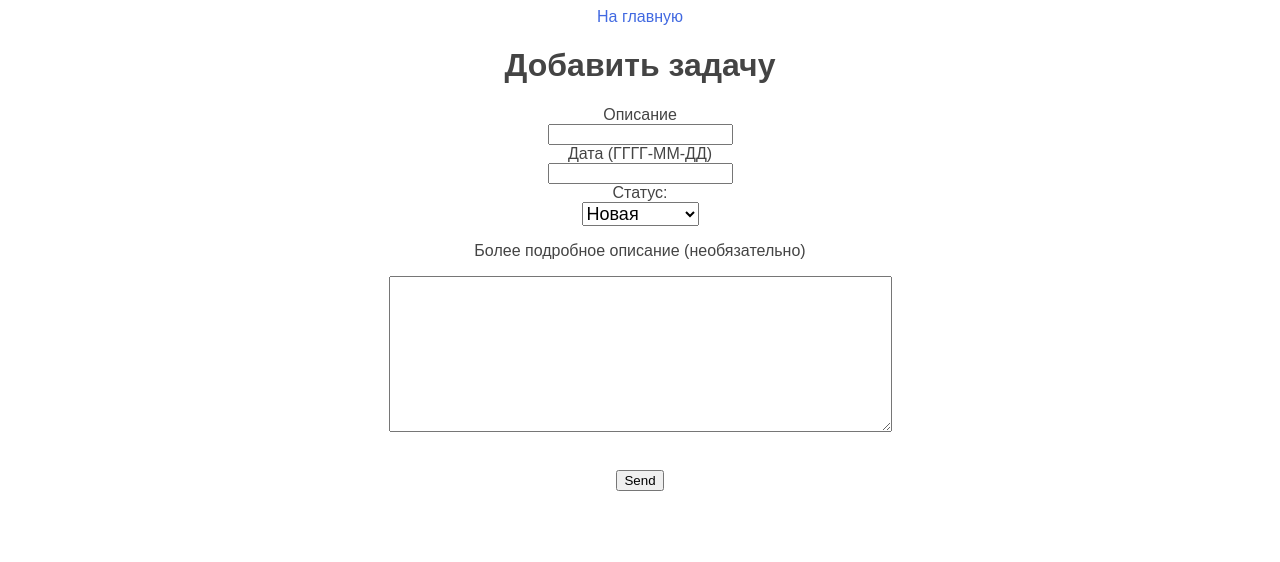
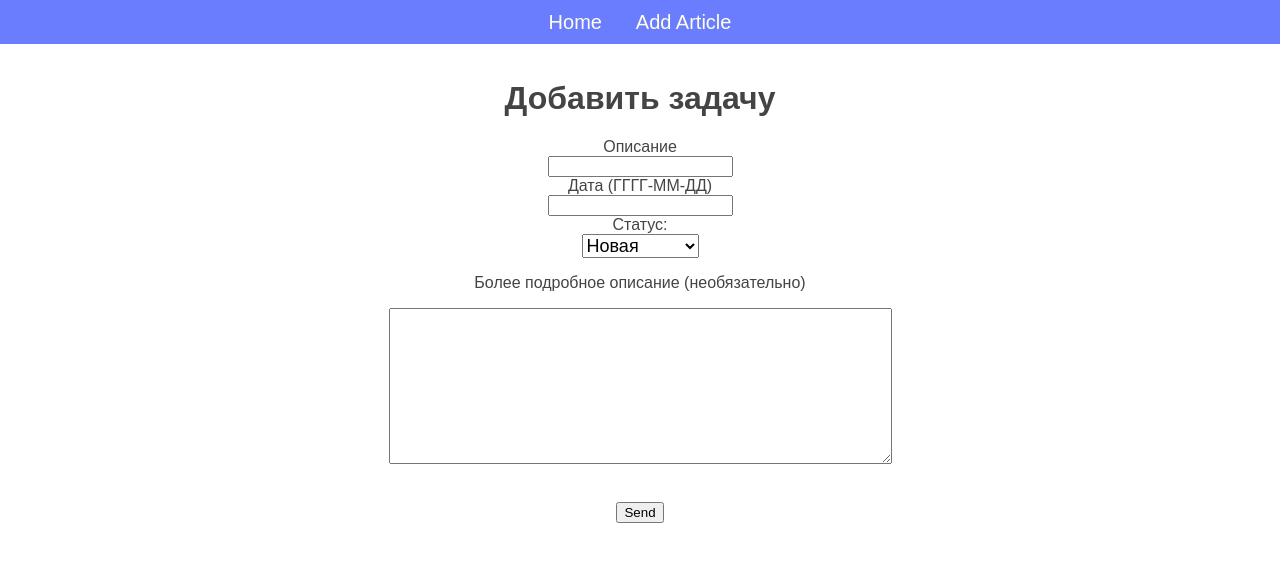
Before and after one commit to AzatKaparov/homework_46_6_azat, a Django app: page /tasks/add/ in a window 1280 px wide. Shown: the top 562 px of the page. Run offline with Django 3.2, Linux system fonts and the light colour scheme.

Commit message:
Версия домашней работы без бонуса

```diff
--- a/source/webapp/static/css/add.css
+++ b/source/webapp/static/css/add.css
@@ -23,3 +23,7 @@ a {
     text-decoration: none;
     color: royalblue;
 }
+
+h1 {
+    margin-top: 80px;
+}
--- a/source/webapp/static/css/style.css
+++ b/source/webapp/static/css/style.css
@@ -43,3 +43,48 @@ a {
     background-color: cornflowerblue;
     margin-top: 5px;
 }
+
+.navbar {
+    display: block;
+    background: #6a7dff;
+    position: fixed;
+    top: 0;
+    right: 0;
+    left: 0;
+    font-size: 0;
+    box-sizing: border-box;
+    padding: 7px 30px;
+}
+
+.menu {
+    font-size: 14px;
+    line-height: 1;
+    padding: 0;
+    margin: 0;
+    display: inline-block;
+    color: #fffee8;
+}
+
+.menu li {
+    display: inline-block;
+}
+
+.menu a {
+    display: inline-block;
+    text-decoration: none;
+    color: inherit;
+    padding: 5px 15px;
+}
+
+.menu a:hover {
+    color: #ffc122;
+    text-decoration: underline;
+}
+
+h1 {
+    margin-top: 80px;
+}
+
+li {
+    font-size: 20px;
+}
--- a/source/webapp/templates/base.html
+++ b/source/webapp/templates/base.html
@@ -1,10 +1,27 @@
-<!DOCTYPE html>
+{% load staticfiles %}
+<!doctype html>
 <html lang="en">
 <head>
     <meta charset="UTF-8">
-    <title>Title</title>
+    <meta name="viewport"
+          content="width=device-width, user-scalable=no, initial-scale=1.0, maximum-scale=1.0, minimum-scale=1.0">
+    <meta http-equiv="X-UA-Compatible" content="ie=edge">
+    <title>{% block title %}My Site{% endblock %}</title>
+    <link rel="stylesheet" href="{% static 'css/style.css' %}">
+    {% block styles %}{% endblock %}
 </head>
 <body>
-
+<nav class="navbar">
+    <div class="container">
+        <ul class="menu">
+            <li><a href="{% url 'index' %}">Home</a></li>
+            <li><a href="{% url 'task_add' %}">Add Article</a></li>
+            {% block menu %}{% endblock %}
+        </ul>
+    </div>
+</nav>
+<div class="container">
+    {% block content %}{% endblock %}
+</div>
 </body>
 </html>
--- a/source/webapp/templates/task_add.html
+++ b/source/webapp/templates/task_add.html
@@ -1,19 +1,12 @@
-{% load staticfiles %}
-<!doctype html>
-<html lang="en">
-<head>
-    <meta charset="UTF-8">
-    <meta name="viewport"
-          content="width=device-width, user-scalable=no, initial-scale=1.0, maximum-scale=1.0, minimum-scale=1.0">
-    <meta http-equiv="X-UA-Compatible" content="ie=edge">
-    <title>Add</title>
-    <link rel="stylesheet" href="{% static 'css/add.css' %}">
-</head>
-<body>
-<div class="container">
-<a href="{% url 'index' %}">На главную</a>
+{% extends "base.html" %}
+
+{% block title %}Create{% endblock %}
+{% block styles %}
+    <link rel="stylesheet" href="/source/webapp/static/css/add.css">
+{% endblock %}
+
+{% block content %}
     <h1>Добавить задачу</h1>
-
     <form action="{% url 'task_add' %}" method="post">
         {% csrf_token %}
         <label>Описание</label><br/>
@@ -33,6 +26,4 @@
         <br/>
         <input type="submit" value="Send"/>
     </form>
-</div>
-</body>
-</html>
+{% endblock %}
--- a/source/webapp/views.py
+++ b/source/webapp/views.py
@@ -1,6 +1,6 @@
 from django.shortcuts import render, get_object_or_404, redirect
 from webapp.models import Task, STATUS_CHOICES
-from django.http import HttpResponseNotFound
+from django.http import HttpResponseNotFound, HttpResponseRedirect
 from django.urls import reverse
 
 
@@ -22,7 +22,8 @@ def task_add_view(request, *args, **kwargs):
         date = request.POST.get('date')
         more = request.POST.get('more')
         task = Task.objects.create(description=description, status=status, date=date, more=more)
-        return redirect('article_view', pk=task.pk)
+        url = reverse('task_view', kwargs={'pk': task.pk})
+        return HttpResponseRedirect(url)
 
 
 def delete(request, pk):
```
Also changed, not shown: source/webapp/templates/index.html (+6 -17 lines), source/webapp/templates/task_view.html (+10 -17 lines). Lines whose indentation alone changed are shown as unchanged.
